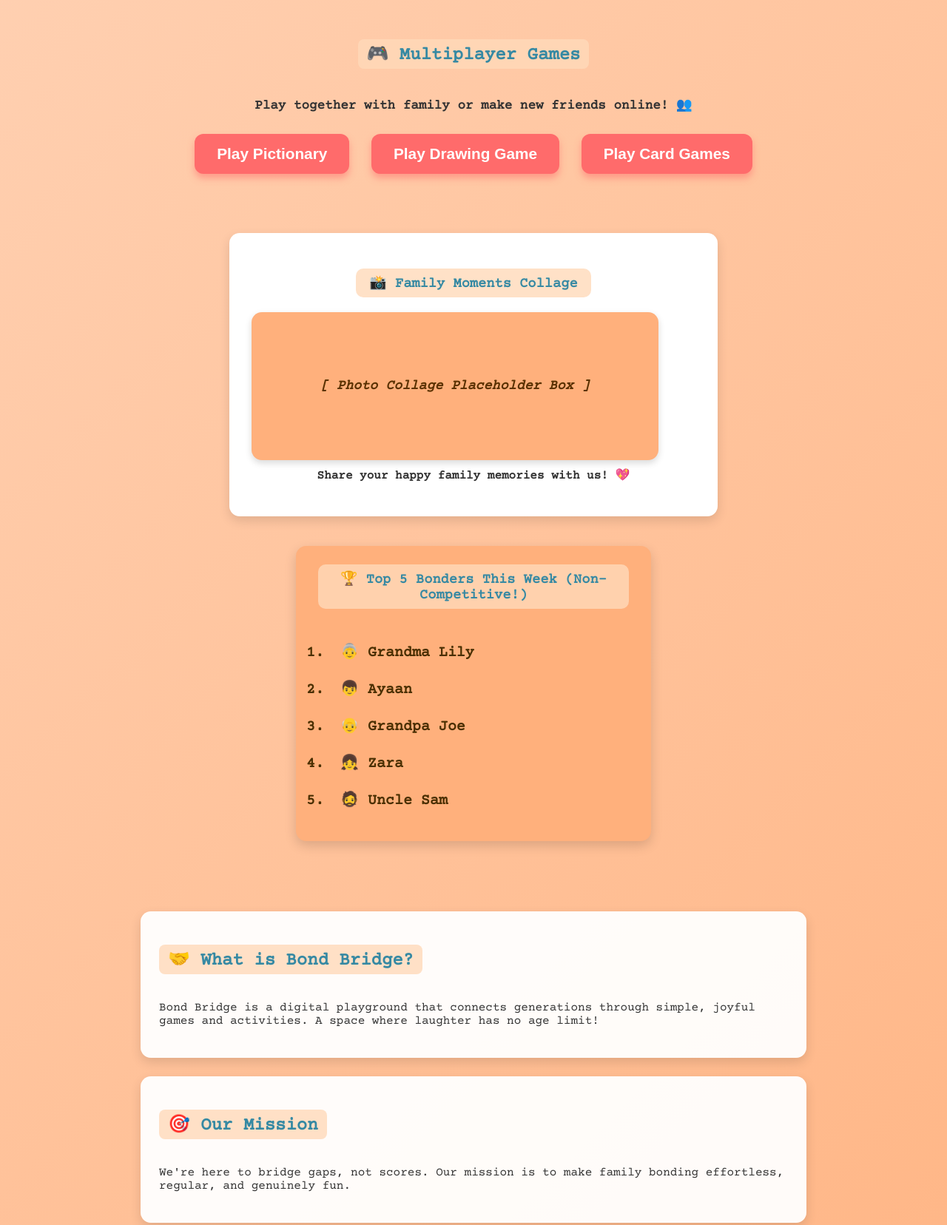
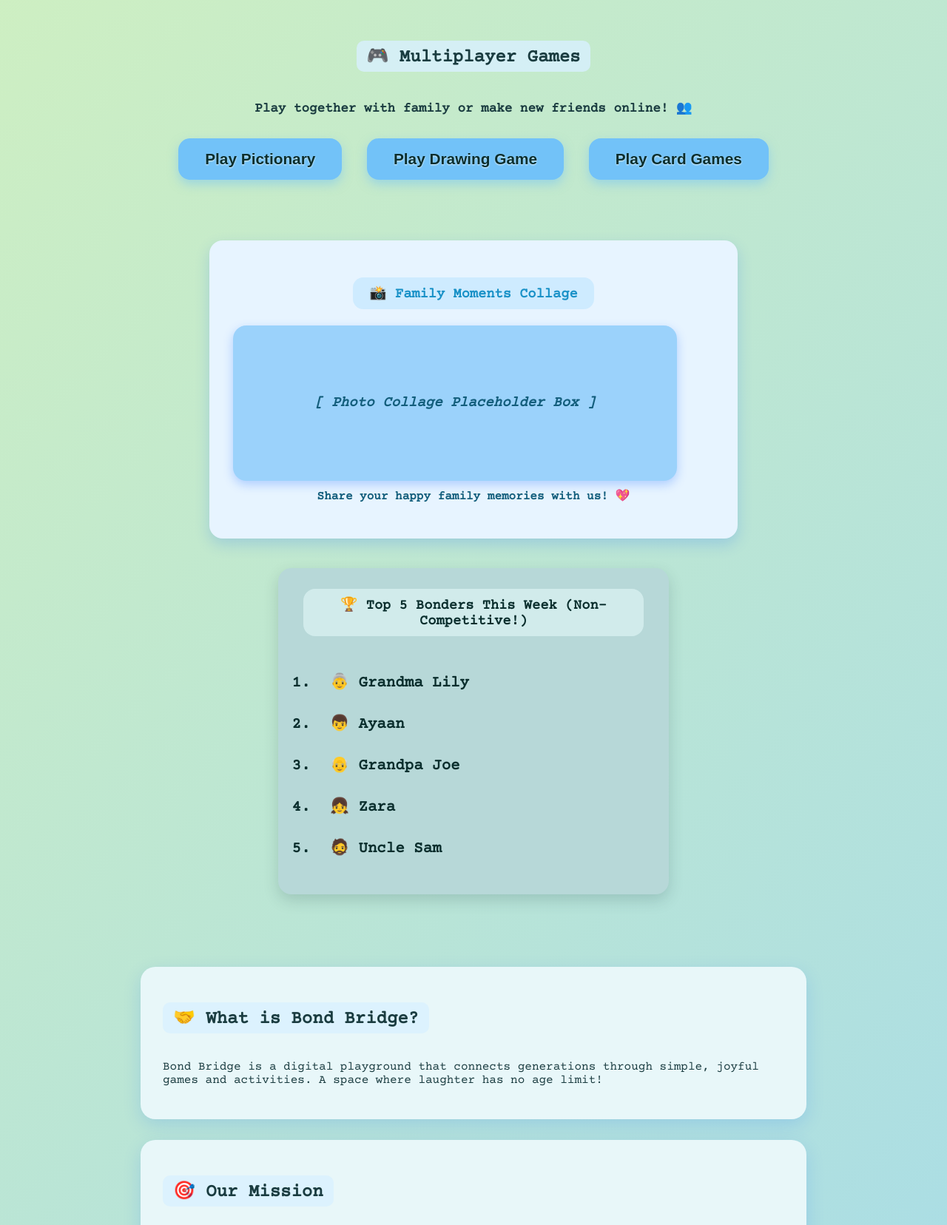
Before and after one commit to TheHTML-glitch/Bond_Bridge, a plain HTML site: page index.html in a window 1280 px wide. Shown: the part 197-1853 px from the top of the page at 74% size. Drawn offline with nearby package versions, Linux system fonts and the light colour scheme.

Commit message:
Update index.html

```diff
--- a/index.html
+++ b/index.html
@@ -10,44 +10,44 @@
     body {
       margin: 0;
       font-family: 'Courier Prime', monospace;
-      background: linear-gradient(135deg, #ffd1b3, #ffb07c);
-      color: #333;
+      background: linear-gradient(135deg, #d0f0c0, #a0d8ef);
+      color: #1a3c40;
       overflow-x: hidden;
     }
 
     header {
-      background-color: #4a69bd;
+      background-color: #7ac7c4;
       padding: 25px 10px;
       text-align: center;
-      color: white;
-      box-shadow: 0 4px 12px rgba(0,0,0,0.3);
+      color: #0a2e2d;
+      box-shadow: 0 4px 12px rgba(10, 46, 45, 0.3);
     }
 
     h1 {
       margin: 0;
       font-size: 3em;
-      animation: colorShift 8s infinite alternate;
+      animation: rainbowSlide 10s ease-in-out infinite alternate;
       cursor: default;
     }
 
-    @keyframes colorShift {
-      0% { color: #ff6b6b; }
-      25% { color: #f0932b; }
-      50% { color: #6ab04c; }
-      75% { color: #2980b9; }
-      100% { color: #9b59b6; }
+    @keyframes rainbowSlide {
+      0%   { color: #3aafa9; }
+      25%  { color: #2b7a78; }
+      50%  { color: #def2f1; }
+      75%  { color: #17252a; }
+      100% { color: #3aafa9; }
     }
 
-    /* Section headings with subtle bg behind text only & color cycle */
     h2 {
       display: inline-block;
-      background-color: #ffdab9cc;
-      padding: 5px 12px;
-      border-radius: 8px;
+      background-color: #d9f0ffcc;
+      padding: 6px 14px;
+      border-radius: 10px;
       margin-bottom: 20px;
-      font-weight: bold;
-      color: #4a4a4a;
-      animation: colorShift 8s infinite alternate;
+      font-weight: 700;
+      color: #1a3c40;
+      animation: slideInLeft 1.5s ease forwards;
+      opacity: 0;
       cursor: default;
     }
 
@@ -57,151 +57,212 @@
       margin: 40px auto;
     }
 
+    @keyframes slideInLeft {
+      to {
+        opacity: 1;
+        transform: translateX(0);
+      }
+      from {
+        opacity: 0;
+        transform: translateX(-40px);
+      }
+    }
+
     .games {
       text-align: center;
     }
 
     .games button {
-      background-color: #ff6b6b;
-      color: white;
+      background-color: #72c2f8;
+      color: #0a2e2d;
       border: none;
-      padding: 15px 30px;
-      margin: 10px;
+      padding: 16px 36px;
+      margin: 12px;
       font-size: 1.3em;
-      border-radius: 12px;
+      border-radius: 16px;
       cursor: pointer;
-      box-shadow: 0 6px 10px rgba(255,107,107,0.5);
-      transition: transform 0.3s ease, background-color 0.3s ease, box-shadow 0.3s ease;
+      box-shadow: 0 6px 14px rgba(114, 194, 248, 0.5);
+      transition: transform 0.35s ease, background-color 0.35s ease, box-shadow 0.35s ease;
       user-select: none;
       font-weight: 700;
+      text-shadow: 0 1px 2px rgba(255 255 255 / 0.8);
     }
 
     .games button:hover {
-      background-color: #ee5253;
-      transform: scale(1.12);
-      box-shadow: 0 8px 20px rgba(238,82,83,0.7);
+      background-color: #4fa8f7;
+      transform: scale(1.15) rotate(2deg);
+      box-shadow: 0 10px 24px rgba(79, 168, 247, 0.75);
     }
 
     .photo-collage {
       margin-top: 40px;
-      background-color: #fff;
-      border-radius: 14px;
-      padding: 30px;
-      box-shadow: 0 6px 15px rgba(0,0,0,0.12);
+      background-color: #e7f4ff;
+      border-radius: 18px;
+      padding: 32px;
+      box-shadow: 0 8px 20px rgba(0, 91, 255, 0.18);
       text-align: center;
-      max-width: 600px;
+      max-width: 650px;
       margin-left: auto;
       margin-right: auto;
-      transition: transform 0.4s ease;
+      transition: transform 0.5s ease;
+      cursor: default;
+      animation: fadeInUp 2s ease forwards;
+      opacity: 0;
+    }
+
+    .photo-collage:hover {
+      transform: scale(1.05) rotate(-1deg);
+      box-shadow: 0 12px 32px rgba(0, 91, 255, 0.28);
+    }
+
+    .photo-collage h3 {
+      margin-bottom: 22px;
+      display: inline-block;
+      background-color: #c9e9ffcc;
+      padding: 10px 22px;
+      border-radius: 14px;
+      color: #135e7c;
+      font-weight: 700;
+      animation: pulseColor 4s ease infinite;
       cursor: default;
     }
 
-    .photo-collage:hover {
-      transform: scale(1.03);
-      box-shadow: 0 8px 25px rgba(0,0,0,0.18);
-    }
-
-    .photo-collage h3 {
-      margin-bottom: 20px;
-      display: inline-block;
-      background-color: #ffdab9cc;
-      padding: 8px 18px;
-      border-radius: 10px;
-      color: #4a4a4a;
-      font-weight: 700;
-      animation: colorShift 8s infinite alternate;
-      cursor: default;
+    @keyframes pulseColor {
+      0%, 100% { color: #135e7c; }
+      50% { color: #1a9ed9; }
     }
 
     .photo-placeholder {
-      height: 200px;
+      height: 210px;
       width: 100%;
-      max-width: 550px;
-      background-color: #ffb07c;
-      border-radius: 14px;
+      max-width: 600px;
+      background-color: #9bd2fb;
+      border-radius: 18px;
       display: flex;
       align-items: center;
       justify-content: center;
       font-style: italic;
-      color: #5a3100;
-      font-weight: 600;
-      font-size: 1.15em;
-      box-shadow: 0 4px 10px rgba(0,0,0,0.15);
+      color: #135e7c;
+      font-weight: 700;
+      font-size: 1.2em;
+      box-shadow: 0 5px 14px rgba(0, 91, 255, 0.25);
       user-select: none;
     }
 
+    @keyframes fadeInUp {
+      to {
+        opacity: 1;
+        transform: translateY(0);
+      }
+      from {
+        opacity: 0;
+        transform: translateY(20px);
+      }
+    }
+
     .leaderboard {
-      background-color: #ffb07c;
-      border-radius: 14px;
-      padding: 25px 30px;
+      background-color: #b7d8d8;
+      border-radius: 18px;
+      padding: 28px 34px;
       text-align: center;
-      max-width: 420px;
+      max-width: 460px;
       margin: 30px auto 0 auto;
-      box-shadow: 0 6px 16px rgba(0,0,0,0.15);
-      color: #4a2f00;
+      box-shadow: 0 8px 20px rgba(26, 60, 64, 0.18);
+      color: #0a2e2d;
       font-weight: 700;
       user-select: none;
+      animation: fadeIn 2s ease forwards;
+      opacity: 0;
     }
 
     .leaderboard h3 {
       margin-top: 0;
-      background-color: #ffdab9cc;
+      background-color: #d7f0f0cc;
       display: inline-block;
-      padding: 8px 18px;
-      border-radius: 10px;
-      color: #4a2f00;
+      padding: 10px 24px;
+      border-radius: 16px;
+      color: #0a2e2d;
       font-weight: 700;
-      animation: colorShift 8s infinite alternate;
+      animation: slideInRight 1.5s ease forwards;
+      opacity: 0;
       cursor: default;
-      user-select: none;
+    }
+
+    @keyframes fadeIn {
+      to { opacity: 1; }
+      from { opacity: 0; }
+    }
+
+    @keyframes slideInRight {
+      to {
+        opacity: 1;
+        transform: translateX(0);
+      }
+      from {
+        opacity: 0;
+        transform: translateX(40px);
+      }
     }
 
     .leaderboard ol {
       text-align: left;
-      padding-left: 20px;
-      margin: 20px 0 0 0;
+      padding-left: 22px;
+      margin: 22px 0 0 0;
     }
 
     .leaderboard li {
-      margin: 12px 0;
-      font-size: 1.25em;
+      margin: 14px 0;
+      font-size: 1.3em;
       transition: transform 0.3s ease, background-color 0.3s ease;
-      padding: 6px 10px;
-      border-radius: 8px;
+      padding: 8px 14px;
+      border-radius: 10px;
       cursor: default;
     }
 
     .leaderboard li:hover {
-      background-color: #ffd1a3;
-      transform: scale(1.08);
-      color: #7a3e00;
+      background-color: #d3f0f0;
+      transform: scale(1.1);
+      color: #045d58;
       font-weight: 800;
+      box-shadow: 0 4px 12px rgba(4, 93, 88, 0.3);
     }
 
     .info-box {
-      background-color: rgba(255, 255, 255, 0.95);
-      border-radius: 14px;
-      padding: 25px;
-      margin: 25px 0;
-      box-shadow: 0 6px 15px rgba(0,0,0,0.12);
-      transition: transform 0.4s ease;
+      background-color: #e8f7f9;
+      border-radius: 20px;
+      padding: 28px 30px;
+      margin: 28px 0;
+      box-shadow: 0 8px 25px rgba(0, 91, 255, 0.15);
+      transition: transform 0.45s ease;
       cursor: default;
       user-select: none;
+      animation: fadeInUp 1.5s ease forwards;
+      opacity: 0;
+    }
+
+    .info-box:nth-child(odd) {
+      animation-delay: 0.2s;
+    }
+    .info-box:nth-child(even) {
+      animation-delay: 0.5s;
     }
 
     .info-box:hover {
-      transform: scale(1.04);
-      box-shadow: 0 10px 25px rgba(0,0,0,0.18);
+      transform: scale(1.07) rotate(-1deg);
+      box-shadow: 0 14px 32px rgba(0, 91, 255, 0.3);
     }
 
     footer {
-      background-color: #2f3640;
-      color: white;
+      background-color: #0a2e2d;
+      color: #d0f0c0;
       text-align: center;
-      padding: 20px;
+      padding: 24px 20px;
       margin-top: 60px;
       font-weight: 700;
+      font-size: 1.05em;
       user-select: none;
+      letter-spacing: 1.1px;
+      text-shadow: 0 0 6px #b7d8d8cc;
     }
 
     /* Confetti container */
@@ -219,11 +280,11 @@
       position: absolute;
       width: 10px;
       height: 10px;
-      background-color: #ff6b6b;
-      opacity: 0.8;
+      background-color: #72c2f8;
+      opacity: 0.85;
       animation: fall 3s linear forwards;
-      border-radius: 2px;
-      filter: drop-shadow(0 0 1px #f0932b);
+      border-radius: 3px;
+      filter: drop-shadow(0 0 2px #135e7c);
     }
 
     @keyframes fall {
@@ -242,12 +303,12 @@
 
   <header>
     <h1>👨‍👩‍👧‍👦 Bond Bridge</h1>
-    <p style="font-weight:600; font-size:1.2em; margin-top:6px;">Connecting Generations, One Game at a Time 🎲</p>
+    <p style="font-weight:600; font-size:1.2em; margin-top:8px; color:#0a2e2d;">Connecting Generations, One Game at a Time 🎲</p>
   </header>
 
   <div class="section games">
     <h2>🎮 Multiplayer Games</h2>
-    <p style="font-weight:600; font-size:1.1em; margin-bottom: 18px;">Play together with family or make new friends online! 👥</p>
+    <p style="font-weight:600; font-size:1.1em; margin-bottom: 18px; color:#1a3c40;">Play together with family or make new friends online! 👥</p>
     <button onclick="openGame('https://skribbl.io')">Play Pictionary</button>
     <button onclick="openGame('https://garticphone.com')">Play Drawing Game</button>
     <button onclick="openGame('https://playingcards.io/')">Play Card Games</button>
@@ -256,7 +317,7 @@
   <div class="section photo-collage">
     <h3>📸 Family Moments Collage</h3>
     <div class="photo-placeholder">[ Photo Collage Placeholder Box ]</div>
-    <p style="margin-top: 10px; font-weight:600;">Share your happy family memories with us! 💖</p>
+    <p style="margin-top: 10px; font-weight:600; color:#135e7c;">Share your happy family memories with us! 💖</p>
   </div>
 
   <div class="leaderboard">
@@ -325,7 +386,7 @@
         const confetti = document.createElement('div');
         confetti.classList.add('confetti');
         confetti.style.left = Math.random() * window.innerWidth + 'px';
-        confetti.style.backgroundColor = `hsl(${Math.random()*360}, 70%, 60%)`;
+        confetti.style.backgroundColor = `hsl(${Math.random()*200 + 160}, 70%, 65%)`;
         confetti.style.animationDuration = (2 + Math.random()*2) + 's';
         confetti.style.width = confetti.style.height = (5 + Math.random()*10) + 'px';
         container.appendChild(confetti);
```
